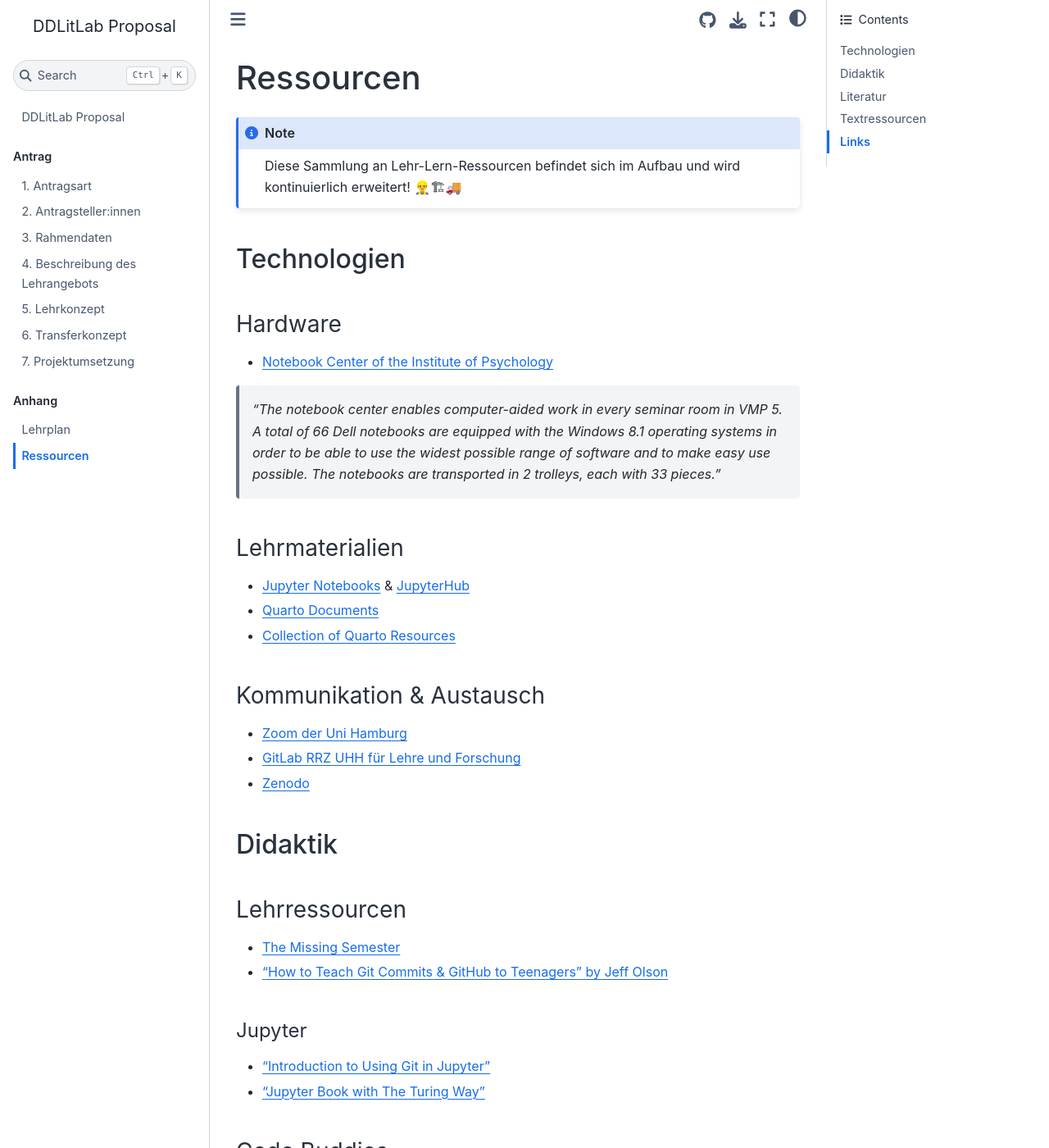
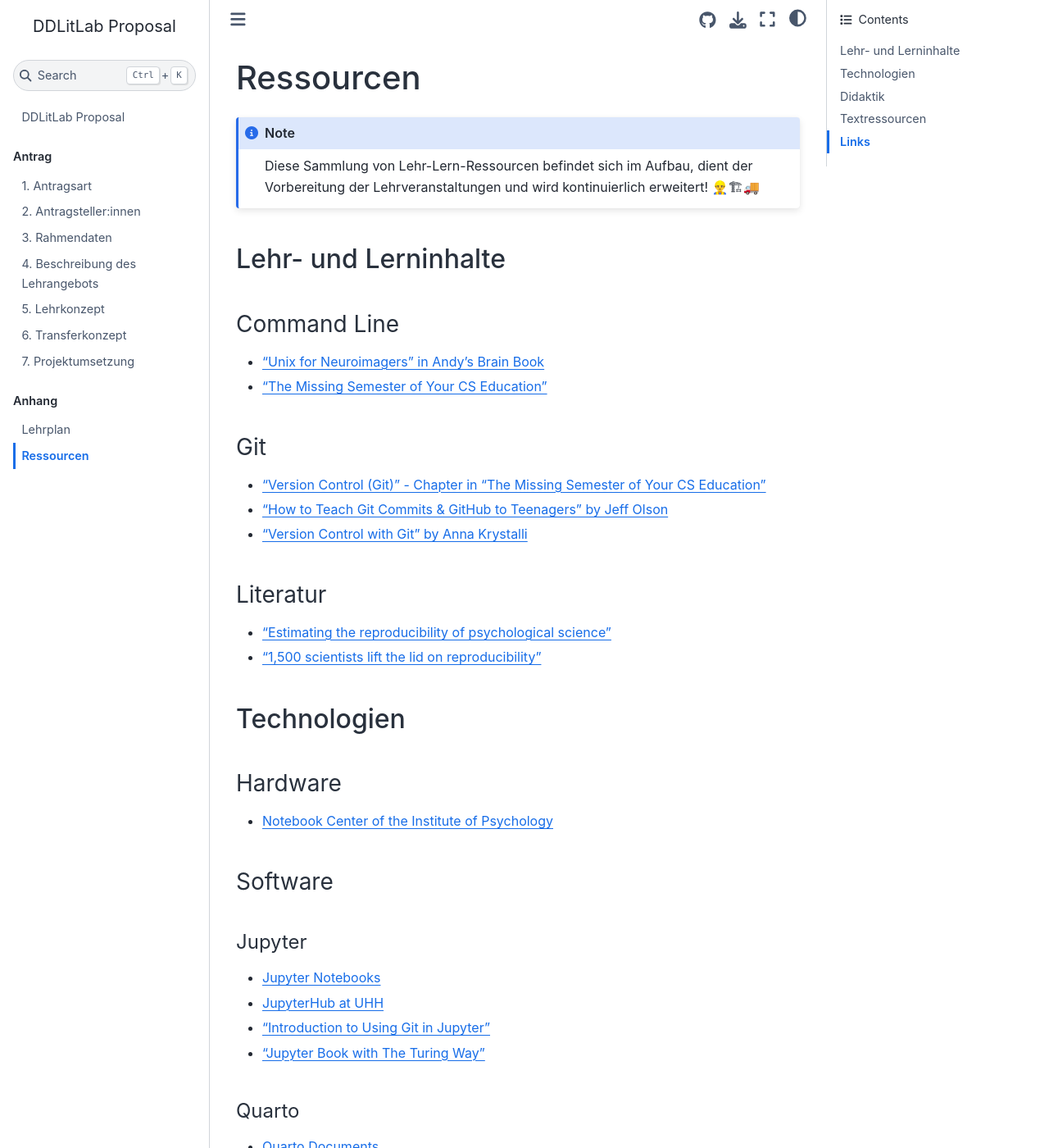
Before and after one commit to lnnrtwttkhn/ddlitlab-proposal, a Jupyter Book: the page built from docs/ressourcen.md, in a window 1280 px wide and 1400 px high. Shown: the whole window at 82% size. Built offline with Jupyter Book 1.0.4 settings and Sphinx 7.4.7 and the Sphinx Book theme 1.1.4, drawn with Linux system fonts in a browser that asks for light colours; some of the changed text lies outside the part shown.

Commit message:
Rearrange list of resources and add unix tutorial from andy's brain blog

````diff
--- a/docs/ressourcen.md
+++ b/docs/ressourcen.md
@@ -1,8 +1,26 @@
 # Ressourcen
 
 ```{note}
-Diese Sammlung an Lehr-Lern-Ressourcen befindet sich im Aufbau und wird kontinuierlich erweitert! 👷‍♂️🏗🚚
+Diese Sammlung von Lehr-Lern-Ressourcen befindet sich im Aufbau, dient der Vorbereitung der Lehrveranstaltungen und wird kontinuierlich erweitert! 👷‍♂️🏗🚚
 ```
+
+## Lehr- und Lerninhalte
+
+### Command Line
+
+- ["Unix for Neuroimagers" in Andy's Brain Book](https://andysbrainbook.readthedocs.io/en/latest/unix/Unix_Intro.html)
+- ["The Missing Semester of Your CS Education"](https://missing.csail.mit.edu/)
+
+### Git
+
+- ["Version Control (Git)" - Chapter in "The Missing Semester of Your CS Education"](https://missing.csail.mit.edu/2020/version-control/)
+- ["How to Teach Git Commits & GitHub to Teenagers" by Jeff Olson](https://medium.com/upperlinecode/how-to-teach-git-commits-github-to-teenagers-a3f740b2f500)
+- ["Version Control with Git" by Anna Krystalli](https://annakrystalli.me/rrresearchACCE20/version-control-with-git.html?utm_source=substack&utm_medium=email)
+
+### Literatur
+
+- ["Estimating the reproducibility of psychological science"](https://doi.org/10.1126/science.aac4716)
+- ["1,500 scientists lift the lid on reproducibility"](https://doi.org/10.1038/533452a)
 
 ## Technologien
 
@@ -10,50 +28,38 @@ Diese Sammlung an Lehr-Lern-Ressourcen befindet sich im Aufbau und wird kontinui
 
 - [Notebook Center of the Institute of Psychology](https://www.psy.uni-hamburg.de/en/service/notebookcenter.html)
 
-> *"The notebook center enables computer-aided work in every seminar room in VMP 5.
-A total of 66 Dell notebooks are equipped with the Windows 8.1 operating systems in order to be able to use the widest possible range of software and to make easy use possible.
-The notebooks are transported in 2 trolleys, each with 33 pieces."*
+### Software
 
-### Lehrmaterialien
+#### Jupyter
 
-- [Jupyter Notebooks](https://jupyter.org/) & [JupyterHub](https://code.min.uni-hamburg.de/hub/)
+- [Jupyter Notebooks](https://jupyter.org/)
+- [JupyterHub at UHH](https://code.min.uni-hamburg.de/hub/)
+- ["Introduction to Using Git in Jupyter"](https://andgarc.github.io/basic-git-jupyter-lesson/index.html)
+- ["Jupyter Book with The Turing Way"](https://malvikasharan.github.io/jupyter-book-with-the-turing-way/aio/index.html)
+
+#### Quarto
+
 - [Quarto Documents](https://quarto.org/)
 - [Collection of Quarto Resources](https://github.com/mcanouil/awesome-quarto)
 
 ### Kommunikation & Austausch
 
-- [Zoom der Uni Hamburg](https://uni-hamburg.zoom.us/ )
+- [Zoom der Uni Hamburg](https://uni-hamburg.zoom.us/)
 - [GitLab RRZ UHH für Lehre und Forschung ](https://gitlab.rrz.uni-hamburg.de/)
 - [Zenodo](https://zenodo.org/)
 
 ## Didaktik
 
-### Lehrressourcen
-
-- [The Missing Semester](https://missing.csail.mit.edu/)
-- ["How to Teach Git Commits & GitHub to Teenagers" by Jeff Olson](https://medium.com/upperlinecode/how-to-teach-git-commits-github-to-teenagers-a3f740b2f500)
-
-#### Jupyter
-
-- ["Introduction to Using Git in Jupyter"](https://andgarc.github.io/basic-git-jupyter-lesson/index.html)
-- ["Jupyter Book with The Turing Way"](https://malvikasharan.github.io/jupyter-book-with-the-turing-way/aio/index.html)
-
 ### Code Buddies
 
- ("Buddy", Englisch umgangssprachlich für "Kumpel" oder "Kamerad")
-
-## Literatur
-
-- [Estimating the reproducibility of psychological science](https://doi.org/10.1126/science.aac4716)
-
-
+("Buddy", Englisch umgangssprachlich für "Kumpel" oder "Kamerad")
 
 Alle Studierenden schätzen ihre Programmierkenntnisse selbst ein und stellen sich in einer Reihe auf.
 Die Reihe der Studierenden wird dann "in der Mitte gefaltet", sodass die Person mit der geringsten Programmierkenntnis und die Person mit der umfangreichsten Programmierkenntnis als "Code Buddies" einander zugewiesen werden.
 
 ## Textressourcen
 
-Nicht verwendete Textbausteine zur Beschreibung des [Lehrangebots](./lehrangebot.ipynb)):
+Nicht verwendete Textbausteine zur Beschreibung des [Lehrangebots](./lehrangebot.ipynb):
 
 ```
 Der effektive Umgang mit Code und Daten spielt in Forschung und Lehre, vielen Berufen und der Gesellschaft eine immer größere Rolle.
````
